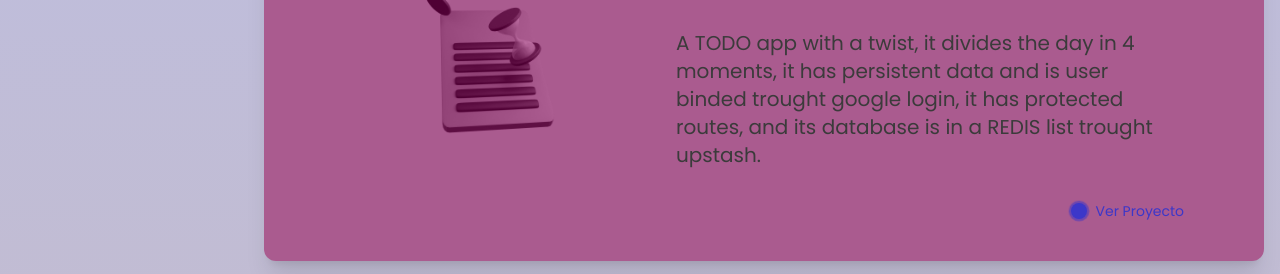
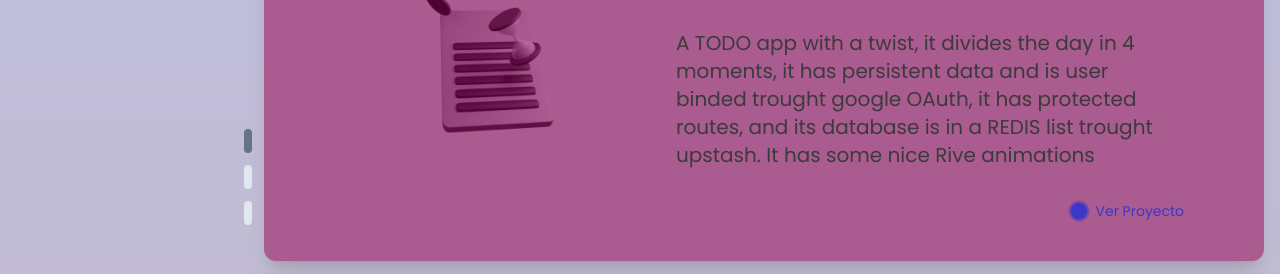
Before and after one commit to camunoz2/arjeldev, an Astro site: page / in a window 1280 px wide. Shown: the part 346-620 px from the top of the page. Built offline with nearby package versions, Linux system fonts and the light colour scheme; Astro itself is replaced by a stand-in of ours; grey boxes are pictures that could not be loaded.

Commit message:
projects buttons

```diff
--- a/src/components/HeaderCards.tsx
+++ b/src/components/HeaderCards.tsx
@@ -65,7 +65,20 @@
         </div>
       </motion.div>
 
-      <header>
+      <header className="relative">
+        <div className="flex gap-3 rotate-90 absolute bottom-20 -left-16">
+          {data.map((item, index) => {
+            return (
+              <div
+                key={item.slug}
+                onClick={() => setCurrentCard(index)}
+                className={`${
+                  currentCard === index ? "bg-slate-500" : "bg-slate-200"
+                } w-6 h-2 rounded-full  hover:cursor-pointer hover:bg-slate-500`}
+              />
+            );
+          })}
+        </div>
         <AnimatePresence mode="popLayout">
           <motion.div
             layout
--- a/src/content/projects/dayour.mdx
+++ b/src/content/projects/dayour.mdx
@@ -3,7 +3,7 @@
 subtitle: "Zen-minimalist day planner for the busy hipster."
 slug: "dayourapp"
 publishDate: "11 Sep 2022"
-summary: "A TODO app with a twist, it divides the day in 4 moments, it has persistent data and is user binded trought google login, it has protected routes, and its database is in a REDIS list trought upstash."
+summary: "A TODO app with a twist, it divides the day in 4 moments, it has persistent data and is user binded trought google OAuth, it has protected routes, and its database is in a REDIS list trought upstash. It has some nice Rive animations"
 cardColor: "#aa5b8f"
 projectLink: "https://dayour-app.vercel.app/"
 githubLink: "https://github.com/camunoz2/dayour.app"
```
